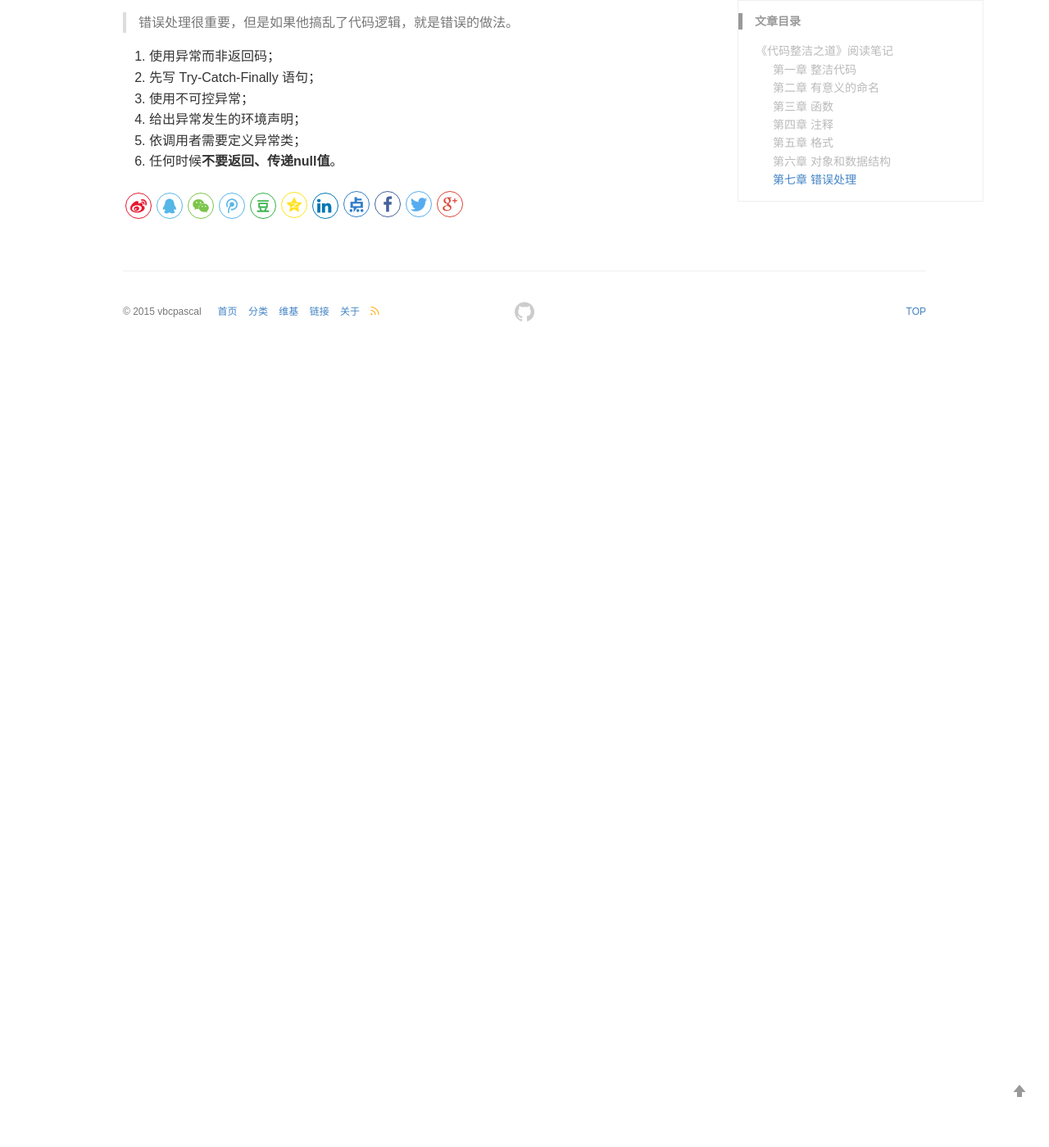
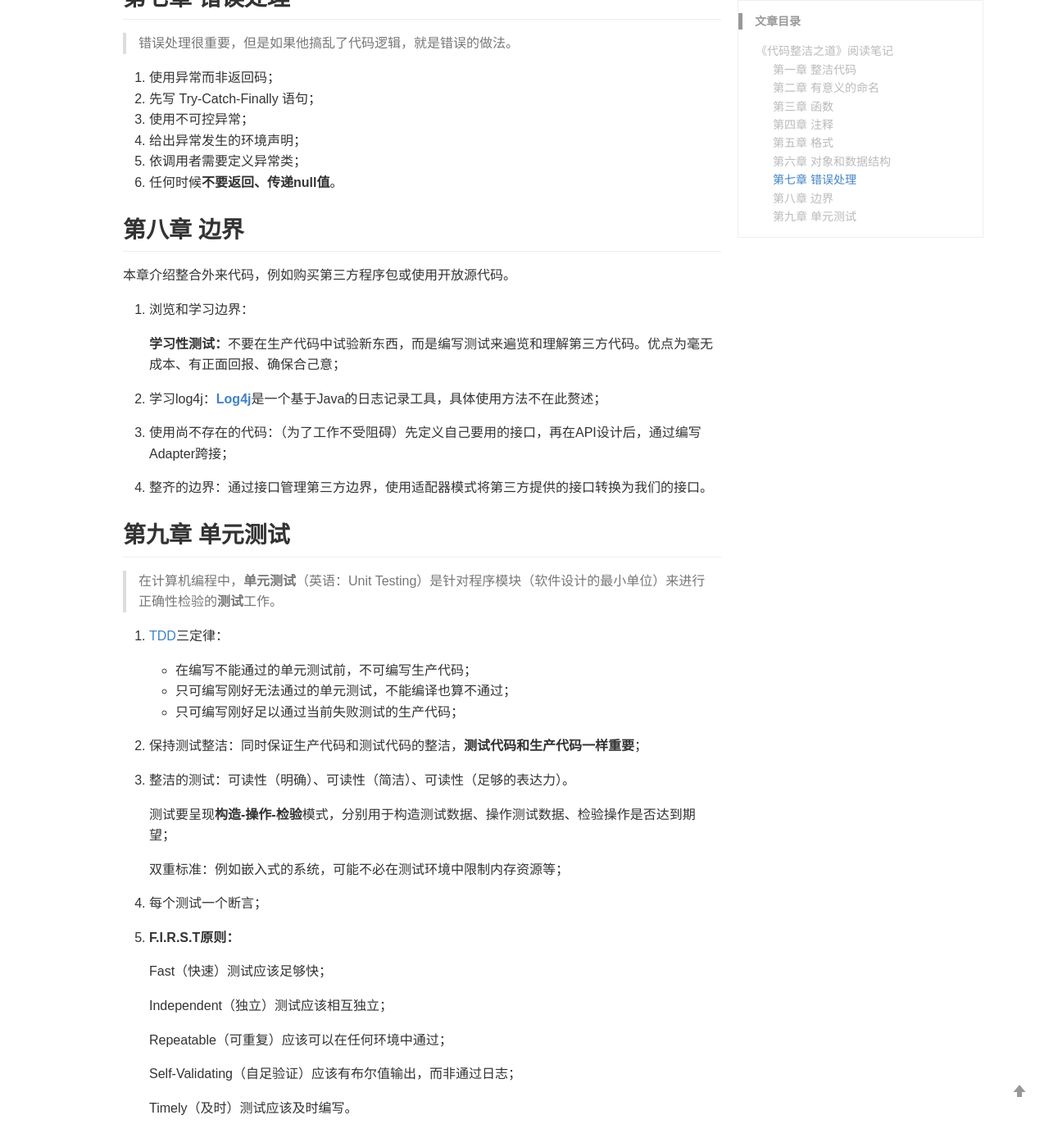
Before and after one commit to vbcpascal/vbcpascal.github.io, a Jekyll site: the page built from _posts/2019-07-29-CleanCode.md, in a window 1280 px wide and 1400 px high, scrolled down 4452 px. Shown: the whole window at 82% size. Built offline with Jekyll 4.4.1, drawn with Linux system fonts in a browser that asks for light colours; before the commit the page ends 4881 px from its top, so only the background shows below that.

Commit message:
更新第八、九章

```diff
--- a/_posts/2019-07-29-CleanCode.md
+++ b/_posts/2019-07-29-CleanCode.md
@@ -7,6 +7,8 @@ keywords: Java, Reading
 ---
 
 # 《代码整洁之道》阅读笔记
+
+<font color="red">本文尚未更新完毕！</font>
 
 *Clean Code: A Handbook of Agile Software Craftsmanship* 是 Robert C. Martin 的书籍。本书提出“代码质量与其整洁度成正比”，以Java语言为例，并从命名到重构多个角度讲述代码整洁之道。以下为笔者提炼的一些内容。
 
@@ -185,3 +187,53 @@ private String name;
 4. 给出异常发生的环境声明；
 5. 依调用者需要定义异常类；
 6. 任何时候**不要返回、传递null值**。
+
+
+
+## 第八章	边界
+
+本章介绍整合外来代码，例如购买第三方程序包或使用开放源代码。
+
+1. 浏览和学习边界：
+
+   **学习性测试：**不要在生产代码中试验新东西，而是编写测试来遍览和理解第三方代码。优点为毫无成本、有正面回报、确保合己意；
+
+2. 学习log4j：[**Log4j**](https://zh.wikipedia.org/wiki/Log4j)是一个基于Java的日志记录工具，具体使用方法不在此赘述；
+
+3. 使用尚不存在的代码：（为了工作不受阻碍）先定义自己要用的接口，再在API设计后，通过编写Adapter跨接；
+
+4. 整齐的边界：通过接口管理第三方边界，使用适配器模式将第三方提供的接口转换为我们的接口。
+
+
+
+## 第九章	单元测试
+
+> 在计算机编程中，**单元测试**（英语：Unit Testing）是针对程序模块（软件设计的最小单位）来进行正确性检验的**测试**工作。
+
+1. [TDD](<https://en.wikipedia.org/wiki/Test-driven_development>)三定律：
+
+   - 在编写不能通过的单元测试前，不可编写生产代码；
+   - 只可编写刚好无法通过的单元测试，不能编译也算不通过；
+   - 只可编写刚好足以通过当前失败测试的生产代码；
+
+2. 保持测试整洁：同时保证生产代码和测试代码的整洁，**测试代码和生产代码一样重要**；
+
+3. 整洁的测试：可读性（明确）、可读性（简洁）、可读性（足够的表达力）。
+
+   测试要呈现**构造-操作-检验**模式，分别用于构造测试数据、操作测试数据、检验操作是否达到期望；
+
+   双重标准：例如嵌入式的系统，可能不必在测试环境中限制内存资源等；
+
+4. 每个测试一个断言；
+
+5. **F.I.R.S.T原则：**
+
+   Fast（快速）测试应该足够快；
+
+   Independent（独立）测试应该相互独立；
+
+   Repeatable（可重复）应该可以在任何环境中通过；
+
+   Self-Validating（自足验证）应该有布尔值输出，而非通过日志；
+
+   Timely（及时）测试应该及时编写。
```
